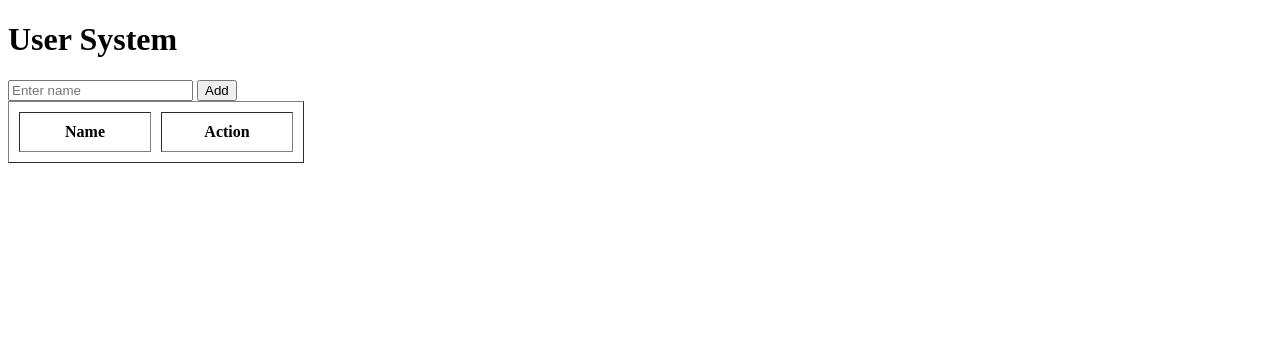
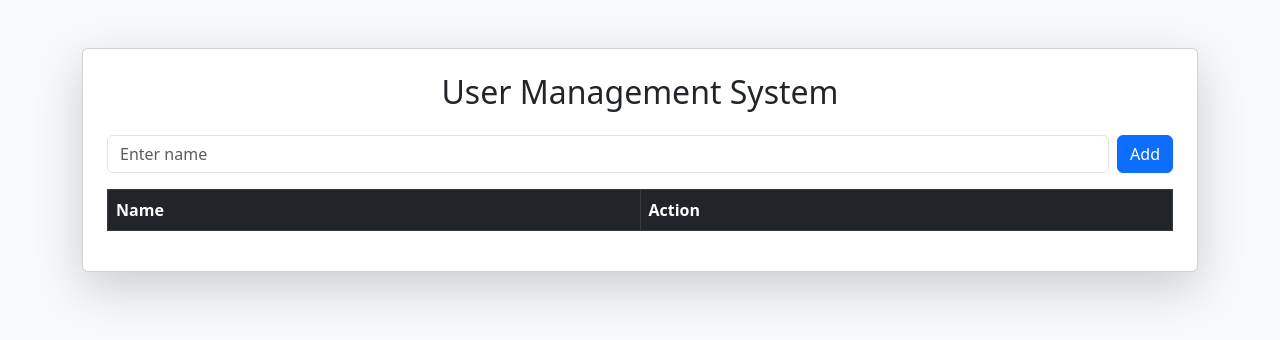
Before and after one commit to Xuanhuy218972/Javascript-and-Ruby-project, a plain HTML site: page project1/index.html in a window 1280 px wide. Drawn offline with nearby package versions, Linux system fonts and the light colour scheme.

Commit message:
apply bootrap prj1

```diff
--- a/project1/index.html
+++ b/project1/index.html
@@ -1,20 +1,23 @@
 <!DOCTYPE html>
 <html lang="en">
+
 <head>
     <meta charset="UTF-8">
     <meta name="viewport" content="width=device-width, initial-scale=1.0">
     <title>User Management</title>
-    <script src="index.js"></script>
+    <link href="https://cdn.jsdelivr.net/npm/bootstrap@5.3.0/dist/css/bootstrap.min.css" rel="stylesheet">
 </head>
-<body>
-    <div class="container">
-        <h1>User System</h1>
-        <form id="userForm">
-            <input type="text" id="name" placeholder="Enter name">
-            <button type="submit">Add</button>
+
+<body class="bg-light">
+    <div class="container mt-5">
+        <div class="card p-4 shadow-lg">
+            <h2 class="text-center mb-4">User Management System</h2>
+            <form id="userForm" class="d-flex gap-2 mb-3">
+                <input type="text" id="name" class="form-control" placeholder="Enter name">
+                <button type="submit" class="btn btn-primary">Add</button>
             </form>
-        <table border="1" cellspacing="10" cellpadding="10">
-            <thead>
+            <table class="table table-striped table-bordered">
+                <thead class="table-dark">
                     <tr>
                         <th width="110">Name</th>
                         <th width="110">Action</th>
@@ -24,5 +27,9 @@
                 </tbody>
             </table>
         </div>
+    </div>
+    <script src="index.js"></script>
+    <script src="https://cdn.jsdelivr.net/npm/bootstrap@5.3.0/dist/js/bootstrap.bundle.min.js"></script>
 </body>
+
 </html>
--- a/project1/index.js
+++ b/project1/index.js
@@ -49,6 +49,7 @@ document.addEventListener("DOMContentLoaded", function () {
     function createDeleteButton(row, name) {
         const deleteButton = document.createElement("button");
         deleteButton.textContent = "Delete";
+        deleteButton.classList.add("btn", "btn-danger", "btn-sm");
         deleteButton.addEventListener("click", function () {
             userTable.removeChild(row);
             removeDataFromTable(name);
```
Lines whose indentation alone changed are shown as unchanged.
